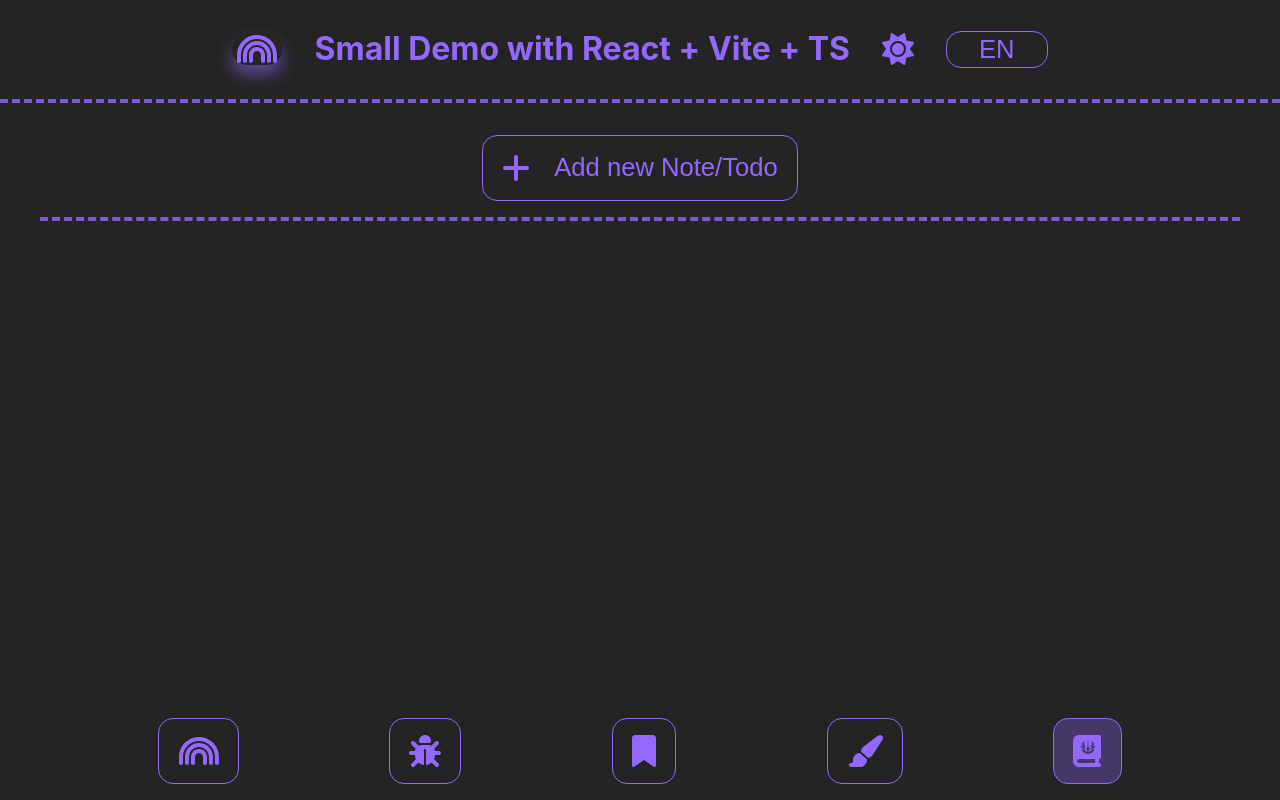
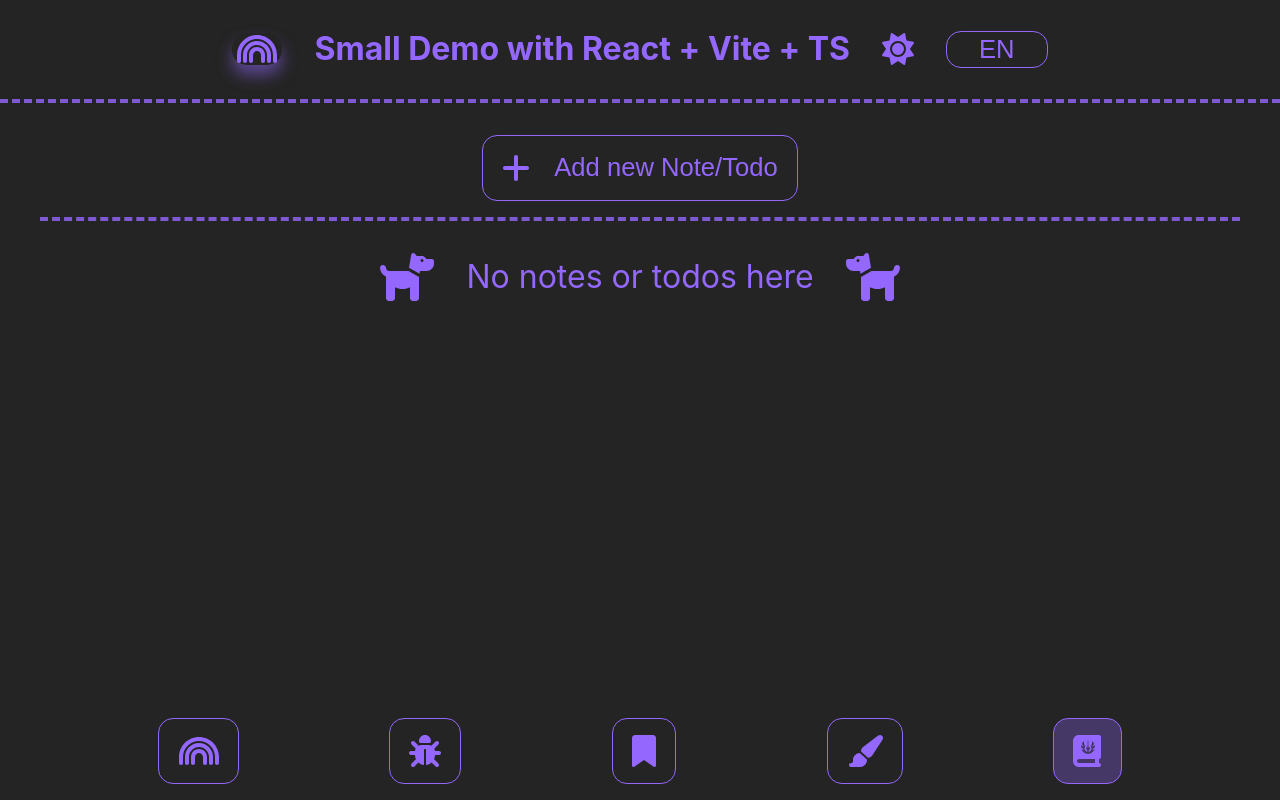
Before and after one commit to minnas/demo-app-react, a React (Vite) app: page /notes in a window 1280 px wide. Built offline with nearby package versions, Linux system fonts and the light colour scheme.

Commit message:
added some placeholder

```diff
--- a/src/assets/lang/en-US.json
+++ b/src/assets/lang/en-US.json
@@ -4,5 +4,7 @@
   "toast-msg-save": "Saved!",
   "toast-msg-add": "Added!",
   "new-note-placeholder": "a new note or todo. Save by Enter",
-  "new-note-add-btn": "Add new Note/Todo"
+  "new-note-add-btn": "Add new Note/Todo",
+  "no-notes-placeholder": "No notes or todos here",
+  "no-bookmarks-placeholder": "No bookmarks here"
 }
--- a/src/assets/lang/fi-FI.json
+++ b/src/assets/lang/fi-FI.json
@@ -4,5 +4,7 @@
   "toast-msg-save": "Tallessa!",
   "toast-msg-add": "Lisätty!",
   "new-note-placeholder": "uusi tehtävä. Tallenna Enterillä",
-  "new-note-add-btn": "Lisää uusi"
+  "new-note-add-btn": "Lisää uusi",
+  "no-notes-placeholder": "Ei tehtäviä täällä",
+  "no-bookmarks-placeholder": "Ei kirjanmerkkejä täällä"
 }
--- /dev/null
+++ b/src/components/tools/Placeholder.tsx
@@ -0,0 +1,30 @@
+import { ReactElement } from "react";
+import { FontAwesomeIcon } from "@fortawesome/react-fontawesome";
+import { usePlaceholderStyles } from "./styles";
+import { faDog } from "@fortawesome/free-solid-svg-icons";
+import { useTheme } from "react-jss";
+import { Itheme } from "@Components/styles/theme";
+
+export type PlaceholderProps = {
+  content?: React.ReactNode;
+};
+
+const Placeholder = ({ content }: PlaceholderProps): ReactElement => {
+  const theme = useTheme<Itheme>();
+  const styles = usePlaceholderStyles(theme);
+
+  return (
+    <div className={styles.wrapper}>
+      <FontAwesomeIcon className={styles.icon} icon={faDog} size="lg" />
+      <span className={styles.content}>{content}</span>
+      <FontAwesomeIcon
+        className={styles.icon}
+        style={{ transform: "rotateY(-180deg)" }}
+        icon={faDog}
+        size="lg"
+      />
+    </div>
+  );
+};
+
+export default Placeholder;
--- a/src/components/tools/styles.ts
+++ b/src/components/tools/styles.ts
@@ -10,6 +10,7 @@ type RuleButtonNames = "button";
 type RuleSpinnerNames = "spinner";
 type RuleToastNames = "toast";
 type RuleDropDownNames = "wrapper" | "toggle" | "content";
+type RulePlaceholderNames = "wrapper" | "icon" | "content";
 
 export const useButtonStyles = createUseStyles<
   RuleButtonNames,
@@ -87,3 +88,24 @@ export const useDropDownStyles = createUseStyles<RuleDropDownNames, Itheme>({
     border: `2px dashed ${theme?.highlightColor}`,
   }),
 });
+export const usePlaceholderStyles = createUseStyles<
+  RulePlaceholderNames,
+  Itheme
+>({
+  wrapper: (theme) => ({
+    ...layoutFlexRow,
+    justifyContent: "center",
+    gridColumnGap: "2rem",
+    color: theme.highlightColor,
+    animation: "fadeIn 1s ease-in",
+    padding: "2rem",
+  }),
+  icon: (theme) => ({
+    fontSize: "3rem",
+    color: theme.highlightColor,
+  }),
+  content: (theme) => ({
+    fontSize: "2rem",
+    color: theme.highlightColor,
+  }),
+});
--- a/src/components/views/FakeBookmarks.tsx
+++ b/src/components/views/FakeBookmarks.tsx
@@ -11,6 +11,7 @@ import Toast from "@Components/tools/Toast";
 import { useTheme } from "react-jss";
 import { Itheme } from "@Components/styles/theme";
 import { useTranslation } from "react-i18next";
+import Placeholder from "@Components/tools/Placeholder";
 
 const FakeTodos = (): ReactElement => {
   const { t } = useTranslation();
@@ -45,6 +46,11 @@ const FakeTodos = (): ReactElement => {
   return (
     <div className={stylesContent.content}>
       {toastVisible ? <Toast message={t("toast-msg-remove")} /> : ""}
+      {bookmarks.length < 1 ? (
+        <Placeholder content={t("no-bookmarks-placeholder")} />
+      ) : (
+        ""
+      )}
       {bookmarks.map((item: Item, index: number) => (
         <Card key={index} {...{ ...item, body: body(item), profiIcon }} />
       ))}
--- a/src/components/views/FakeNote.tsx
+++ b/src/components/views/FakeNote.tsx
@@ -15,6 +15,7 @@ import Toast from "@Components/tools/Toast";
 import { useTheme } from "react-jss";
 import { Itheme } from "@Components/styles/theme";
 import { useTranslation } from "react-i18next";
+import Placeholder from "@Components/tools/Placeholder";
 
 const FakeNote = (): ReactElement => {
   const { t } = useTranslation();
@@ -112,6 +113,11 @@ const FakeNote = (): ReactElement => {
           />
         )}
       </div>
+      {notes.length < 1 ? (
+        <Placeholder content={t("no-notes-placeholder")} />
+      ) : (
+        ""
+      )}
       {notes.map((item: Item, index: number) => (
         <Card key={index} {...{ ...item, body: body(item), profiIcon }} />
       ))}
```
